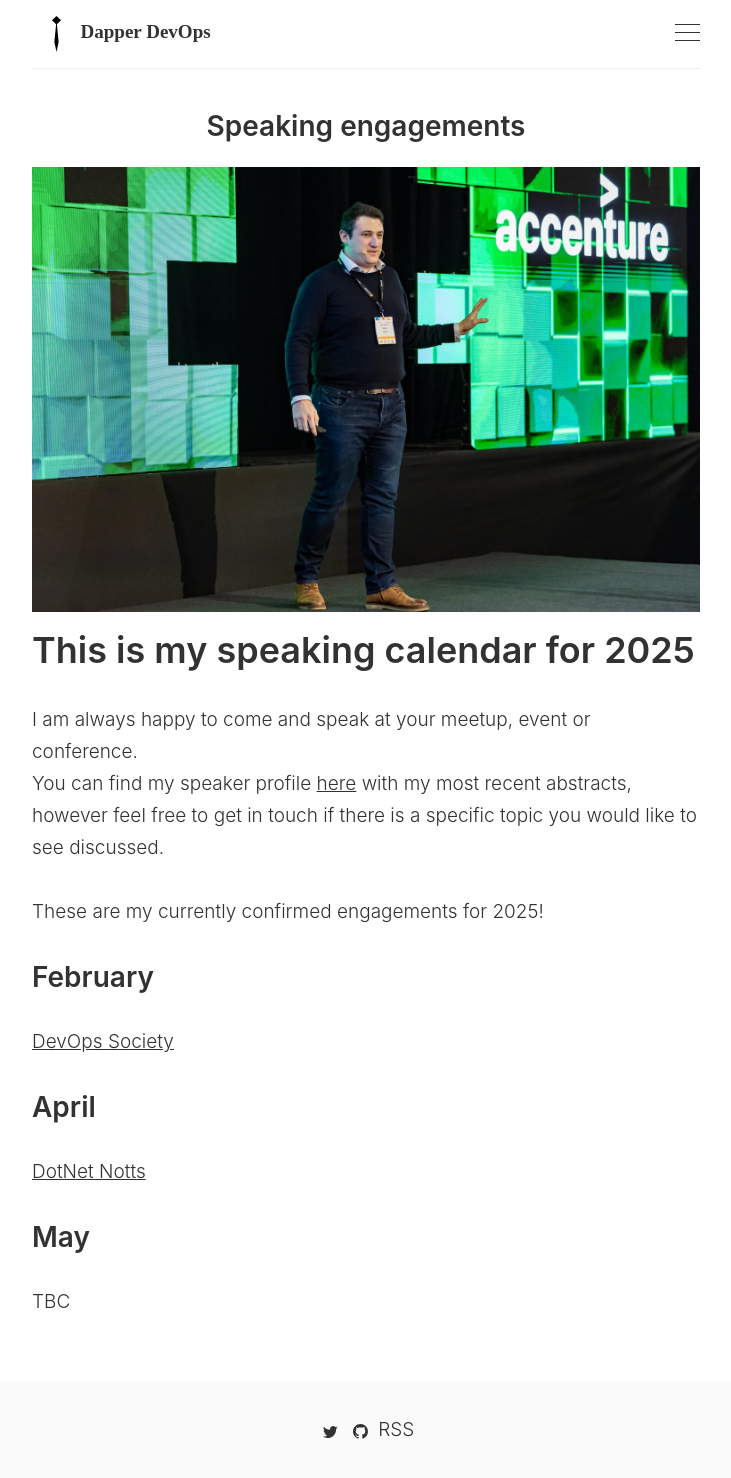
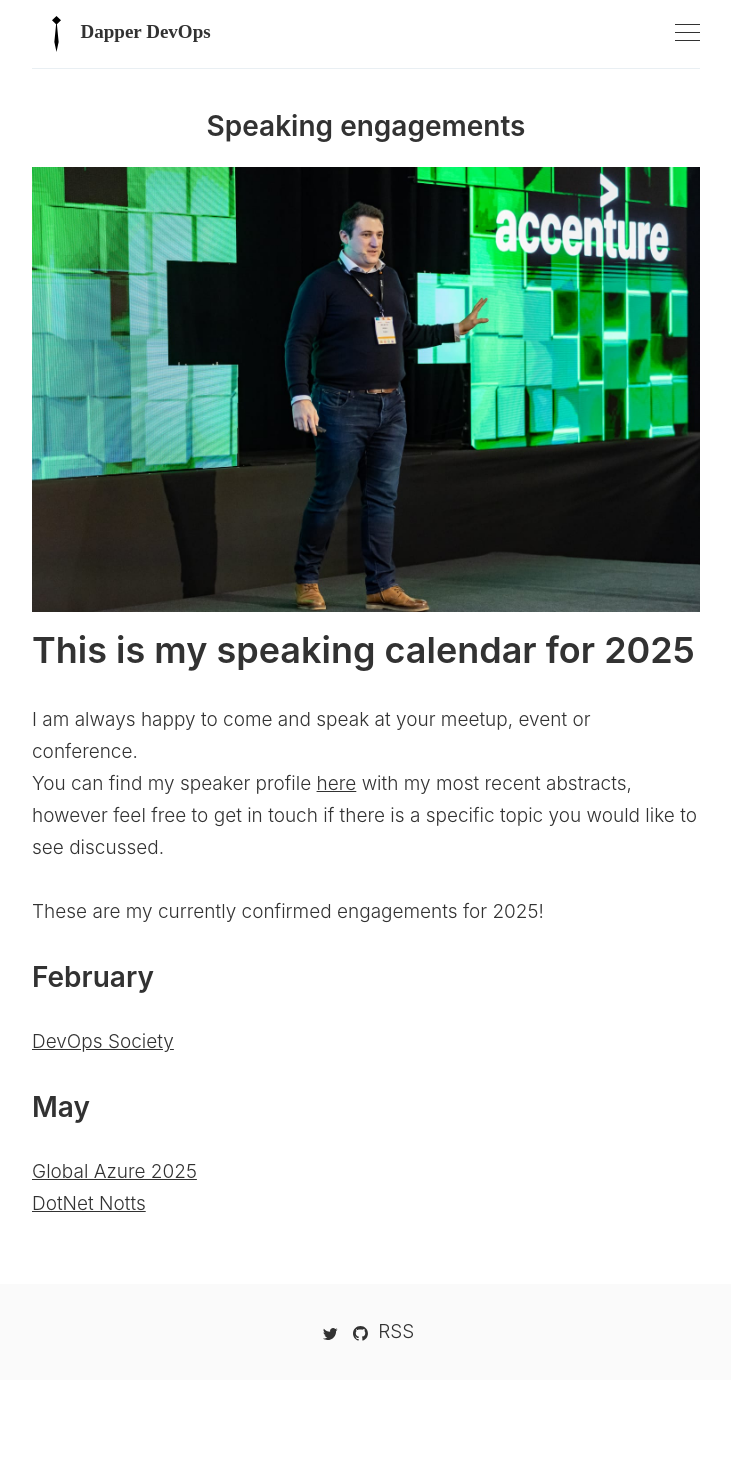
Before and after one commit to MattVSTS/mattvsts.github.io, a Jekyll site: the page built from _pages/engagements.md, in a window 1280 px wide. Shown: the whole page, without its empty margins (274-1005 px from the left). Built offline with Jekyll 4.4.1, drawn with Linux system fonts in a browser that asks for light colours; comment, search, counter and statistics services are not loaded; after the commit the page ends 1380 px from its top, so only the background shows below that.

Commit message:
NO CI engagement and navigation

```diff
--- a/_includes/navigation.html
+++ b/_includes/navigation.html
@@ -16,3 +16,6 @@
 <li class='c-nav__item' role='presentation'>
   <a class='c-nav__link' href='https://sessionize.com/matteoemili'>Sessionize</a>
 </li>
+<li class='c-nav__item' role='presentation'>
+  <a class='c-nav__link' href='https://www.youtube.com/@mattvsts'>YouTube</a>
+</li>
--- a/_pages/engagements.md
+++ b/_pages/engagements.md
@@ -14,10 +14,7 @@ February
 ---
 [DevOps Society](https://www.meetup.com/devops-society/events/305606581/)
 
-April
----
-[DotNet Notts](https://www.meetup.com/dotnetnotts/events/)
-
 May
 ---
-TBC
+[Global Azure 2025](https://www.meetup.com/microsoft-azure-community/events/303034158/)
+[DotNet Notts](https://www.meetup.com/dotnetnotts/events/)
```
